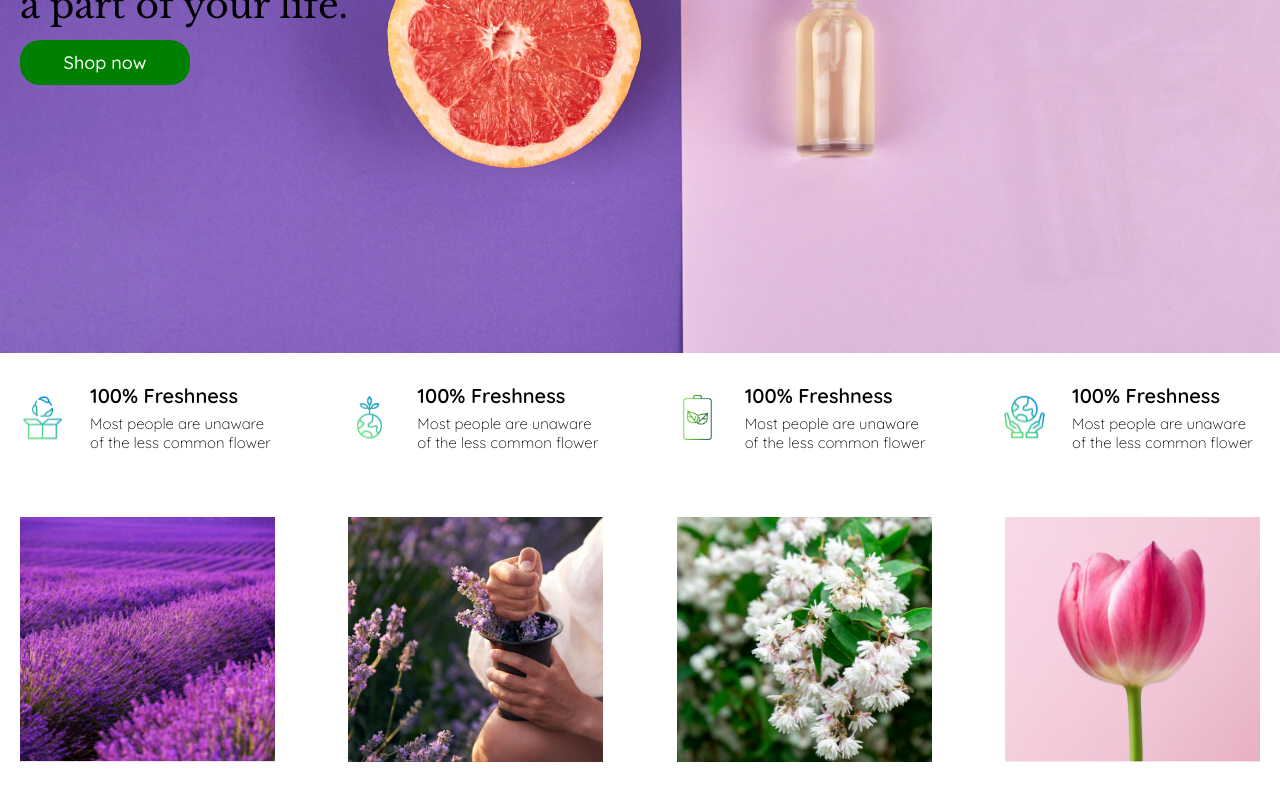
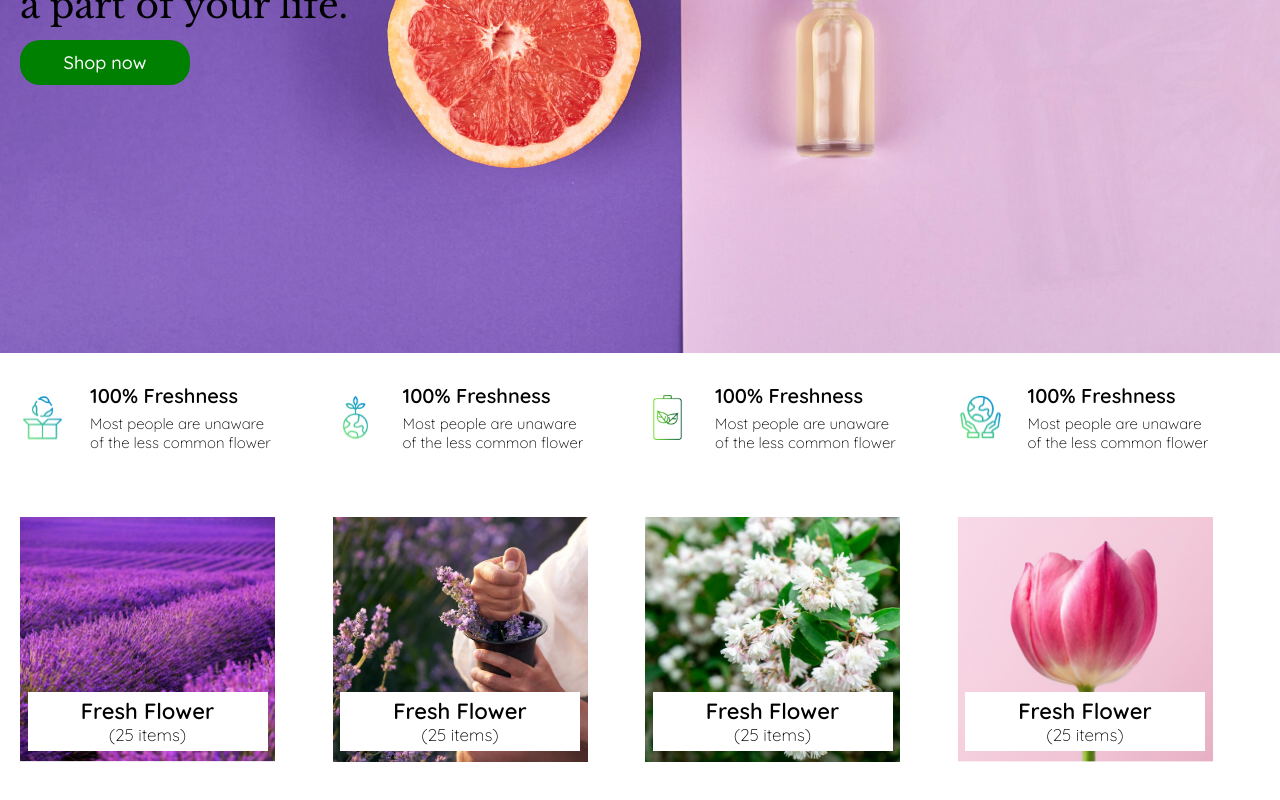
Before and after one commit to mzayniddin/world-aroma, a React (Vite) app: page / in a window 1280 px wide. Shown: the part 332-1132 px from the top of the page. Built offline with nearby package versions, Linux system fonts and the light colour scheme.

Commit message:
sub-hero was made responsive

```diff
--- /dev/null
+++ b/src/components/flower-label/FlowerLabel.jsx
@@ -0,0 +1,12 @@
+import "./FlowerLabel.scss";
+
+const FlowerLabel = () => {
+    return (
+        <div className="flower-label">
+            <strong className="flower-label__title">Fresh Flower</strong>
+            <span className="flower-label__span">(25 items)</span>
+        </div>
+    );
+};
+
+export default FlowerLabel;
--- /dev/null
+++ b/src/components/flower-label/FlowerLabel.scss
@@ -0,0 +1,26 @@
+.flower-label {
+    max-width: 240px;
+    width: 100%;
+    padding: 6px 0;
+    text-align: center;
+    color: var(--black-c);
+    background-color: var(--white-c);
+    position: absolute;
+    left: 50%;
+    bottom: 11px;
+    transform: translateX(-50%);
+
+    &__title {
+        display: block;
+        font-size: 22px;
+        font-weight: 600;
+        line-height: 26px;
+        color: inherit;
+    }
+
+    &__span {
+        font-size: 17px;
+        font-weight: 300;
+        color: inherit;
+    }
+}
--- a/src/components/sub-hero/SubHero.jsx
+++ b/src/components/sub-hero/SubHero.jsx
@@ -1,5 +1,5 @@
 // COMPONENTS
-
+import FlowerLabel from "../flower-label/FlowerLabel";
 import Advantage from "./advantage/Advantage";
 
 // IMAGES
@@ -35,6 +35,7 @@ const SubHero = () => {
                     {subHeroImages.map((image) => (
                         <div className="sub-hero__img-wrap">
                             <img src={image} alt="Flowers" />
+                            <FlowerLabel />
                         </div>
                     ))}
                 </div>
--- a/src/components/sub-hero/SubHero.scss
+++ b/src/components/sub-hero/SubHero.scss
@@ -2,14 +2,16 @@
     padding: 30px 0 115px;
 
     &__advantages__wrapper {
-        display: flex;
-        justify-content: space-between;
+        display: grid;
+        grid-template-columns: repeat(4, 1fr);
+        gap: 25px 10px;
     }
 
     &__images-wrapper {
-        display: flex;
+        display: grid;
+        grid-template-columns: repeat(4, 1fr);
         justify-content: space-between;
-        column-gap: 10px;
+        gap: 10px;
         margin-top: 65px;
     }
 
@@ -17,6 +19,7 @@
         width: 255px;
         height: 245px;
         overflow: hidden;
+        position: relative;
 
         img {
             height: 100%;
@@ -24,3 +27,32 @@
         }
     }
 }
+
+@media screen and (max-width: 1080px) {
+    .sub-hero {
+        &__advantages__wrapper {
+            grid-template-columns: repeat(2, 300px);
+            grid-template-rows: repeat(2, 1fr);
+            justify-content: space-evenly;
+        }
+
+        &__images-wrapper {
+            grid-template-columns: repeat(2, 255px);
+            justify-content: space-evenly;
+            gap: 30px 10px;
+            margin-top: 45px;
+        }
+    }
+}
+
+@media screen and (max-width: 768px) {
+    .sub-hero {
+        &__advantages__wrapper {
+            display: none;
+        }
+
+        &__images-wrapper {
+            display: none
+        }
+    }
+}
```
